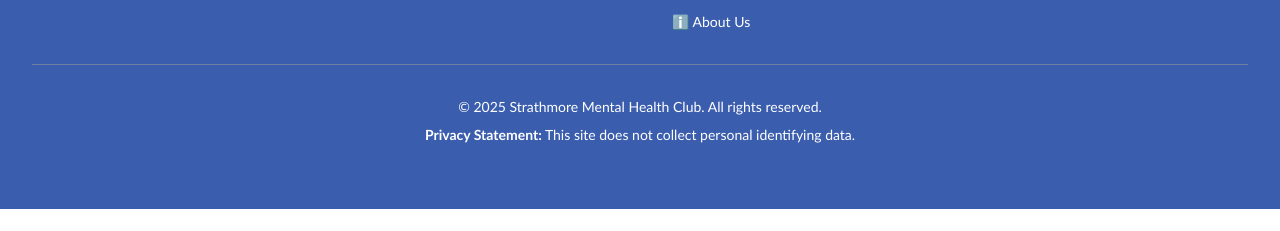
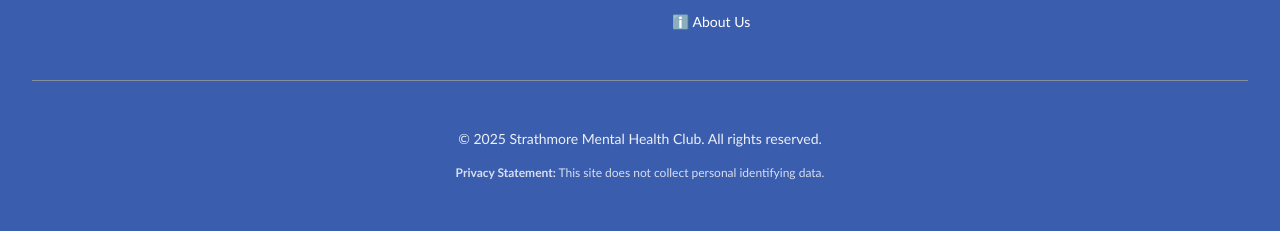
Before and after one commit to Mutarura/SU-Mental-Health-Club, a Next.js app: page / in a window 1280 px wide. Shown: the part 2864-3095 px from the top of the page. Before the commit the page ends 3073 px from the top, so only its background shows below. Built offline with nearby package versions, Linux system fonts and the light colour scheme; no server answers; the database is empty.

Commit message:
completionId: cgen-e603765247584ce1a4ee6a33fc281083
cgen-e603765247584ce1a4ee6a33fc281083

```diff
--- a/src/components/layout/Footer.tsx
+++ b/src/components/layout/Footer.tsx
@@ -112,11 +112,11 @@ export default function Footer() {
           </div>
         </div>
 
-        <div className="mt-8 pt-8 border-t border-su-gold/30">
-          <p className="text-center text-sm">
+        <div className="mt-12 pt-12 border-t border-su-gold/40">
+          <p className="text-center text-sm text-white/90">
             &copy; {new Date().getFullYear()} Strathmore Mental Health Club. All rights reserved.
           </p>
-          <p className="text-center text-sm mt-2">
+          <p className="text-center text-xs mt-4 text-white/80">
             <strong>Privacy Statement:</strong> This site does not collect personal identifying data.
           </p>
         </div>
```
